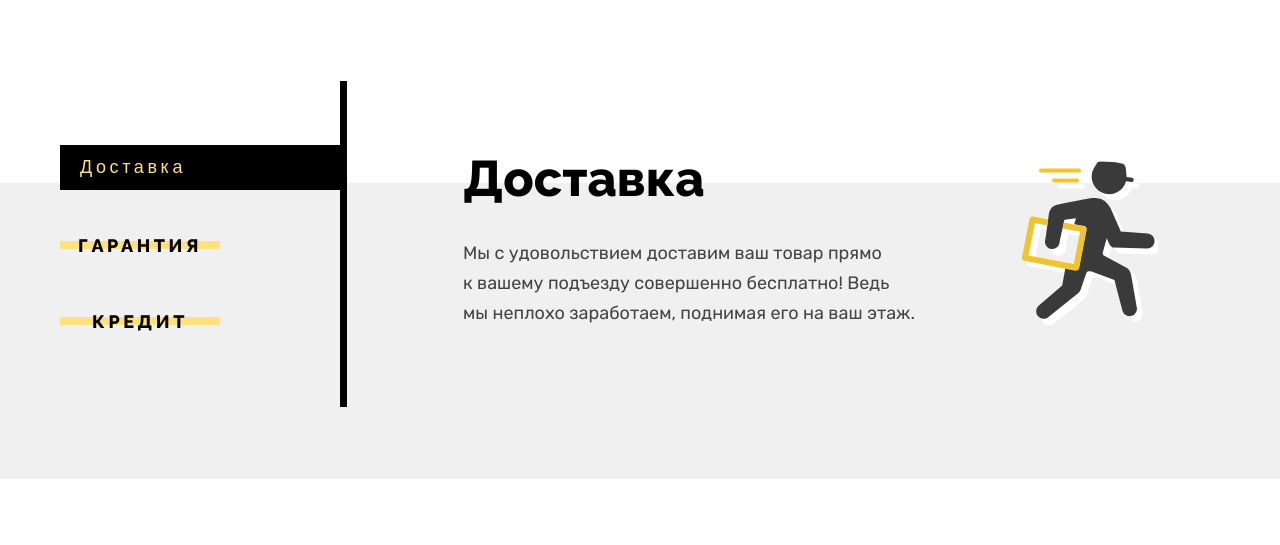
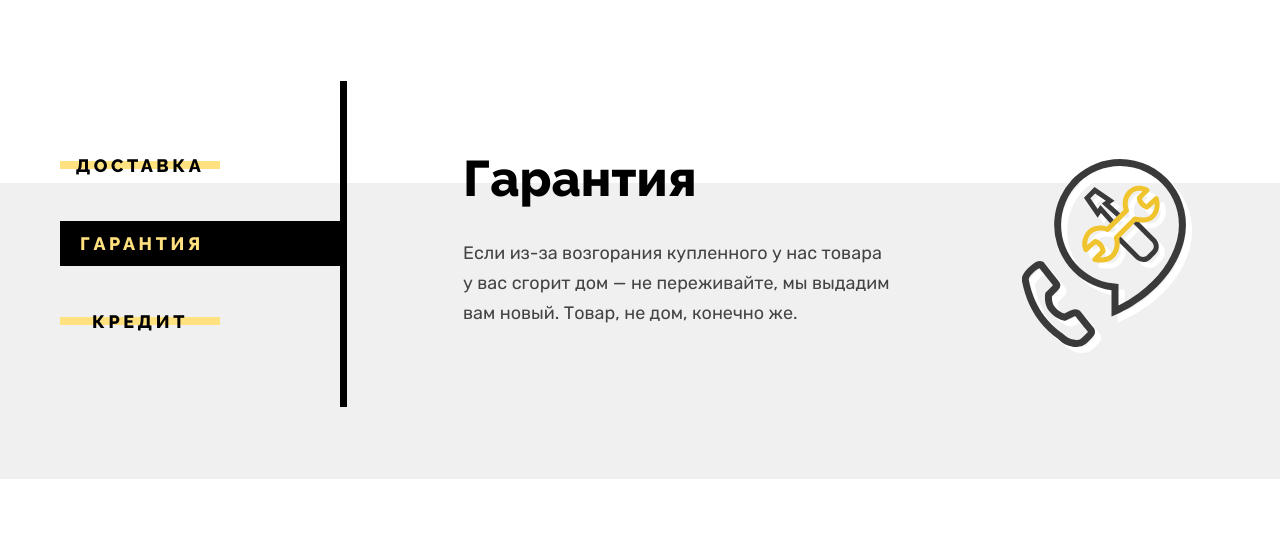
Before and after one commit to darvenommm/device-practice, a website: page index.html in a window 1280 px wide. Both pictures are taken after a click on the button "ГАРАНТИЯ". Shown: the part 1090-1635 px from the top of the page. Drawn offline with nearby package versions, Linux system fonts and the light colour scheme; files that its build step writes are made by us from their sources.

Commit message:
Add js code for service in index

```diff
--- a/index.html
+++ b/index.html
@@ -10,6 +10,7 @@
   <body>
     <script src="./js/header.js" defer></script>
     <script src="./js/components/index/slider.js" defer></script>
+    <script src="./js/components/index/TabsShower.js" defer></script>
     <script src="./js/index.js" defer></script>
     <!-- header -->
     <header class="header container">
@@ -271,7 +272,7 @@
           <h2 class="visually-hidden">О услугах: доставка, гарантия, кредит.</h2>
           <ol class="service__tabs">
             <li class="service__tab">
-              <button class="service__tab-button service__tab-button--active" type="button"><span>Доставка</span></button>
+              <button class="link service__tab-button service__tab-button--active" type="button"><span>Доставка</span></button>
             </li>
             <li class="service__tab">
               <button class="link service__tab-button" type="button"><span>Гарантия</span></button>
--- /dev/null
+++ b/js/components/index/TabsShower.js
@@ -0,0 +1,45 @@
+class TabsShower {
+  constructor(tabSelector, cardSelector, activeTabClass, activeCardClass, indexCurrentTab = 1) {
+    this._tabs = document.querySelectorAll(tabSelector);
+    this._cards = document.querySelectorAll(cardSelector);
+    this._activeTabClass = activeTabClass;
+    this._activeCardClass = activeCardClass;
+    this._index = indexCurrentTab;
+  }
+
+  _clearTab(tab) {
+    tab.classList.remove(this._activeTabClass);
+  }
+
+  _clearTabs() {
+    this._tabs.forEach(tab => this._clearTab(tab));
+  }
+
+  _clearCard(card) {
+    card.classList.remove(this._activeCardClass);
+  }
+
+  _clearCards() {
+    this._cards.forEach(card => this._clearCard(card));
+  }
+
+  _setTabAndCard(index = this._index) {
+    this._clearTabs();
+    this._clearCards();
+    this._tabs[index - 1].classList.add(this._activeTabClass);
+    this._cards[index - 1].classList.add(this._activeCardClass);
+  }
+
+  _addEventListenerForTabs() {
+    this._tabs.forEach((tab, index) => {
+      tab.addEventListener('click', () => {
+        this._setTabAndCard(index + 1)
+      });
+    });
+  }
+
+  start() {
+    this._setTabAndCard();
+    this._addEventListenerForTabs();
+  }
+}
--- a/js/index.js
+++ b/js/index.js
@@ -1,5 +1,5 @@
 // slider
-const slider = new Slider(
+new Slider(
   '.hero__slider',
   '.hero__slider-item',
   '.hero__slider-prev',
@@ -8,6 +8,12 @@ const slider = new Slider(
   '.hero__slider-current-slide',
   'hero__slider-item--current',
   'hero__slider-pagination-button--active'
-);
+).start();
 
-slider.start();
+// tabs
+new TabsShower(
+  '.service__tab-button',
+  '.service__item',
+  'service__tab-button--active',
+  'service__item--current'
+).start();
--- a/styles/components/index/_service.scss
+++ b/styles/components/index/_service.scss
@@ -91,6 +91,10 @@
         transition: all 0.4s;
         transform: translateX(26px);
       }
+
+      &::before {
+        display: none;
+      }
     }
   }
 
```
